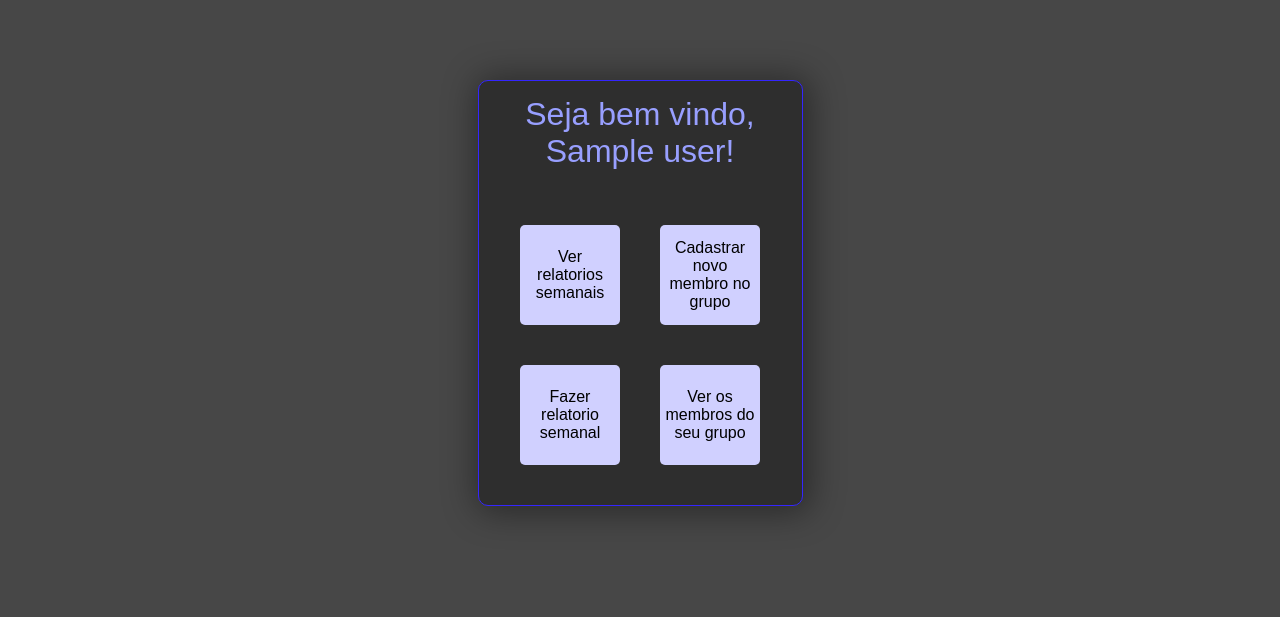
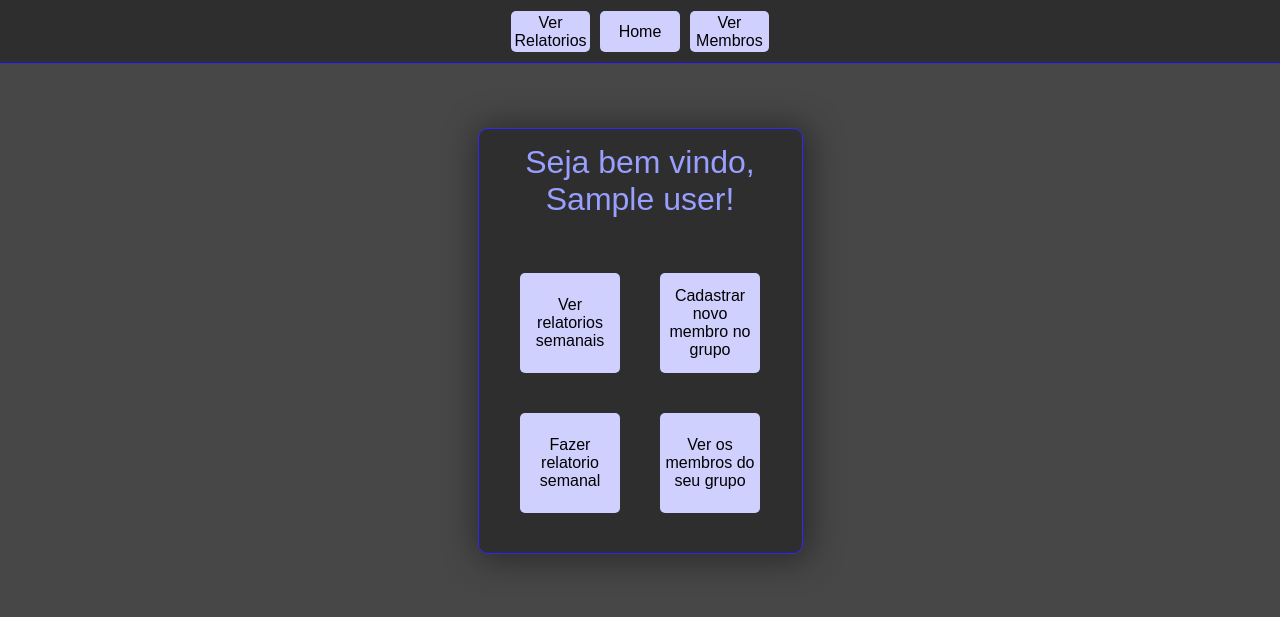
Before and after one commit to Leonardo-Reis/Relatorio-Papo-Reto, a Flask app: page /usuario in a window 1280 px wide. Shown: the top 617 px of the page. Run offline with Flask 2, Linux system fonts and the light colour scheme; the visitor is signed in with stand-in values (Sample User, id 1); data comes from the database, SQL or seed files in the repository.

Commit message:
Adicionado as navbars

```diff
--- a/app/static/grupo.css
+++ b/app/static/grupo.css
@@ -2,6 +2,8 @@
     padding: 0;
     margin: 0;
     box-sizing: border-box;
+    text-decoration: none;
+
 }
 
 body {
--- a/app/static/index.css
+++ b/app/static/index.css
@@ -4,6 +4,7 @@
     box-sizing: border-box;
     font-family: sans-serif;
     font-weight: 600;
+    text-decoration: none;
 }
 
 body {
--- /dev/null
+++ b/app/static/navbar.css
@@ -0,0 +1,34 @@
+nav {
+    width: 100vw;
+    display: flex;
+    justify-content: center;
+
+    background-color: rgb(46, 46, 46);
+
+    height: 8vh;
+
+    border-bottom: solid 1px rgb(52, 37, 255);
+}
+
+ul {
+    display: flex;
+    align-items: center;
+}
+
+li {
+    display: flex;
+    align-items: center;
+    justify-content: center;
+
+    overflow: hidden;
+
+    margin: 5px;
+    width: 50%;
+    height: 65%;
+
+    text-align: center;
+
+    background-color: rgb(208, 208, 255);
+
+    border-radius: 5px;
+}
--- a/app/static/novomembro.css
+++ b/app/static/novomembro.css
@@ -2,6 +2,7 @@
     margin: 0;
     padding: 0;
     box-sizing: border-box;
+    text-decoration: none;
 }
 
 body {
--- a/app/static/relatorio.css
+++ b/app/static/relatorio.css
@@ -2,6 +2,7 @@
     margin: 0;
     padding: 0;
     box-sizing: border-box;
+    text-decoration: none;
 }
 
 body {
@@ -18,10 +19,9 @@ main {
     display: flex;
     flex-direction: column;
     align-items: center;
-    justify-content: center;
 
     width: 350px;
-    margin: 10% auto;
+    margin: 8vh auto;
 
     border: solid 1px rgb(52, 37, 255);
     border-radius: 10px;
--- a/app/static/usuario.css
+++ b/app/static/usuario.css
@@ -6,6 +6,7 @@
     font-weight: 300;
     text-decoration: none;
     color: black;
+    overflow-x: hidden;
 }
 
 body {
@@ -22,7 +23,7 @@ main {
     align-items: center;
 
     width: 325px;
-    margin: 10vh auto;
+    margin: 8vh auto;
     text-align: center;
 
     background-color: rgb(46, 46, 46);
--- a/app/templates/usuario.html
+++ b/app/templates/usuario.html
@@ -6,10 +6,20 @@
     <meta name="viewport" content="width=device-width, initial-scale=1.0">
     <link rel="stylesheet" href="../static/usuario.css">
     <link rel="shortcut icon" href="../static/LOGO JQV.PNG" type="image/x-icon">
+    <link rel="stylesheet" href="../static/navbar.css">
     <title>Usuario</title>
 </head>
 <body>
     {% block content %}
+    <header>
+        <nav>
+            <ul>
+                <li><a href="/usuario/grupo/relatorios">Ver Relatorios</a></li>
+                <li><a href="/usuario">Home</a></li>
+                <li><a href="/usuario/grupo">Ver Membros</a></li>
+            </ul>
+        </nav>
+    </header>
     <main>
         <div class="titulo">
             <h1>Seja bem vindo, {{session["nome"].capitalize() if session}}!</h1>
```
Also changed, not shown: app/templates/cadastro.html (+10 -0 lines), app/templates/grupo-relatorios.html (+10 -0 lines), app/templates/grupo.html (+10 -0 lines), app/templates/novomembro.html (+10 -0 lines), app/templates/relatorio.html (+10 -0 lines).
